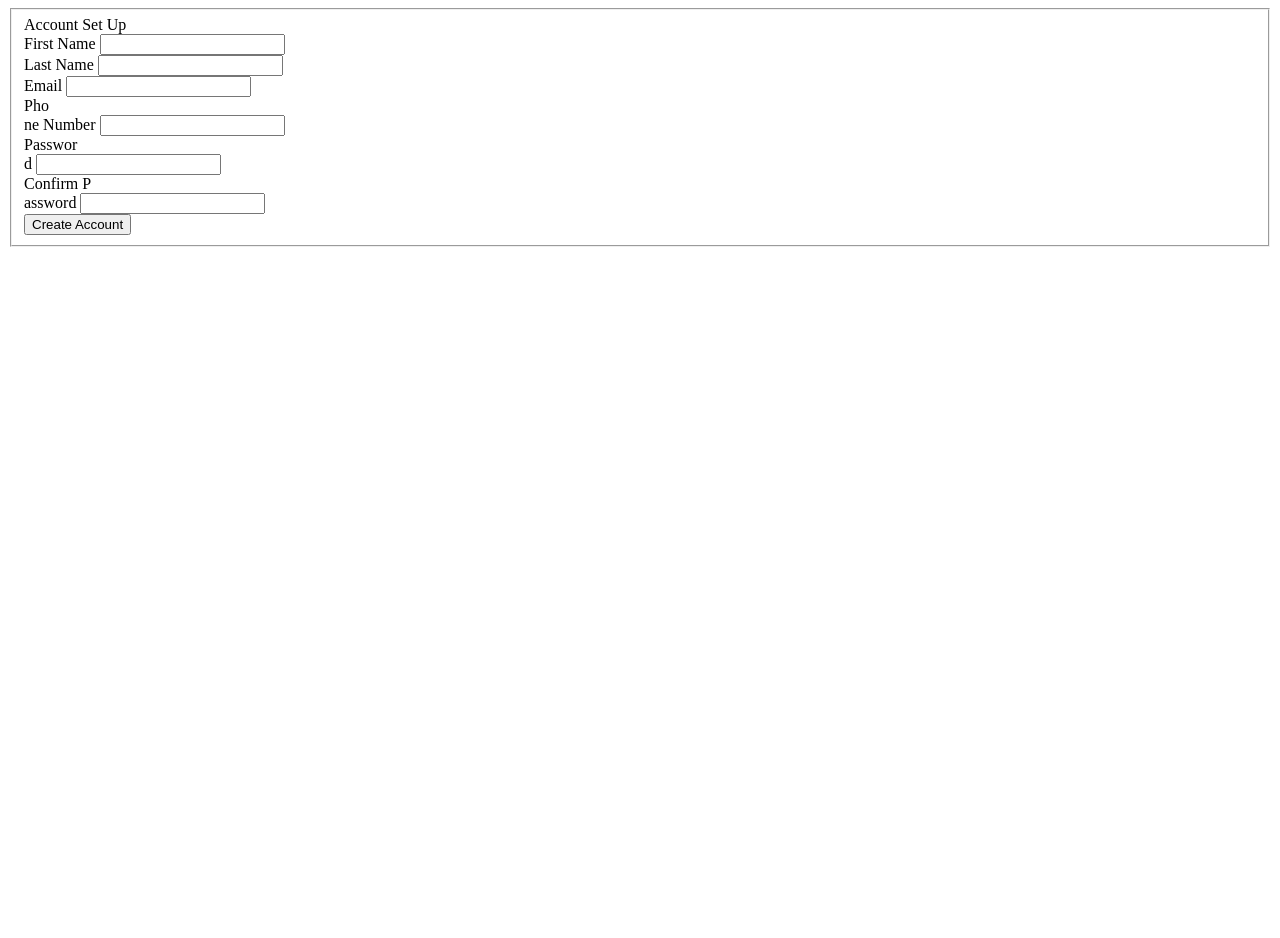
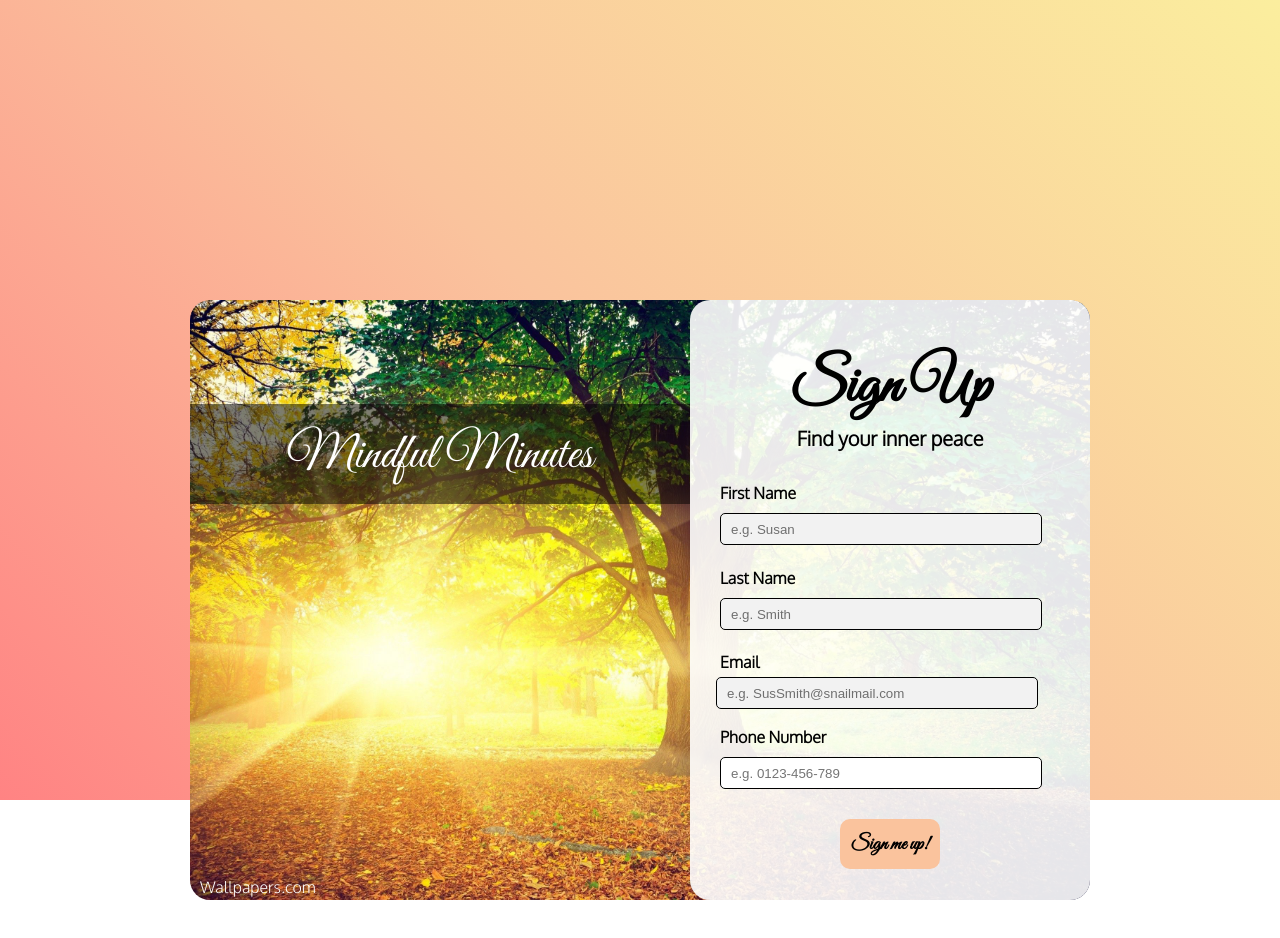
Before and after one commit to xNapha/Project-Sign-Up-Form, a plain HTML site: page index.html in a window 1280 px wide. Before the commit the page ends 800 px from the top, so only its background shows below. Drawn offline with Linux system fonts and the light colour scheme.

Commit message:
Complete rework of Sign Up Form
- Added an image for the background
- Imported fonts from google fonts
- Removed password and confirmPassword inputs
- Added a company title, heading and paragraph to the form
- change the overall theme to more warmer tones
- reduce the total size of everything to reduce the amount of dead space

```diff
--- a/form.css
+++ b/form.css
@@ -0,0 +1,165 @@
+@import url('https://fonts.googleapis.com/css2?family=Great+Vibes&family=Oxygen:wght@300&display=swap');
+
+
+html, body, div, span, applet, object, iframe,
+h1, h2, h3, h4, h5, h6, p, blockquote, pre,
+a, abbr, acronym, address, big, cite, code,
+del, dfn, em, img, ins, kbd, q, s, samp,
+small, strike, strong, sub, sup, tt, var,
+b, u, i, center,
+dl, dt, dd, ol, ul, li,
+fieldset, form, label, legend,
+table, caption, tbody, tfoot, thead, tr, th, td,
+article, aside, canvas, details, embed,
+figure, figcaption, footer, header, hgroup,
+menu, nav, output, ruby, section, summary,
+time, mark, audio, video {
+	margin: 0;
+	padding: 0;
+	border: 0;
+	font-size: 100%;
+	font: inherit;
+	vertical-align: baseline;
+    box-sizing: border-box;
+    font-family: 'Oxygen', sans-serif;
+}
+html{
+    background: linear-gradient(45deg, rgba(255, 131, 131, 1), rgba(250, 195, 157, 1), rgba(251, 238, 158, 1));
+    background-repeat: no-repeat;
+    background-size: 100vw 100vh;
+}
+#mainContainer{
+    height: 600px;
+    width: 900px;
+    margin: auto;
+    position: relative;
+    top:  300px;
+    border-radius: 20px;
+}
+#cNContainer{
+    background-color: rgba(0,0,0,.5);
+    position: relative;
+    top: -500px;
+    height: 100px;
+    width: 500px;
+}
+#cNContainer>a{
+    color: rgba(255,255,255,1);
+    position: relative;
+    top: 380px;
+    left: 10px;
+    text-decoration: none;
+}
+#slogan{
+    font-size: 20px;
+}
+#companyName{
+    color: rgba(255,255,255,1);
+    text-align: center;
+    font-size: 50px;
+    padding: 20px 0 10px 0;
+    font-family: 'Great Vibes', cursive;
+}
+#image{
+   width: 900px;
+   height: 600px;
+   border-radius: 20px;
+}
+#formContainer{
+    background-color: rgba(255,255,255,.9);
+    width: 400px;
+    height: 600px;
+    position: relative;
+    left: 500px;
+    top: -704px;
+    border-radius: 20px;
+}
+#signUpText{
+    position: relative;
+    font-size: 60px;
+    text-align: center;
+    font-weight: bold;
+    top: 50px;
+}
+#signUpText>h1{
+    font-family: 'Great Vibes', cursive;
+}
+#firstName,
+#lastName,
+#email,
+#number,
+#row1,
+#row2,
+#row3,
+#row4,
+#btn{
+    position: relative;
+    display: block;
+    font-weight: bolder;
+}
+#row1{
+    top:60px;
+}
+#row2{
+    top: 125px;
+    left: -260px;
+}
+#row3{
+    top: 120px;
+}
+#row4{
+    top: 190px;
+    left: -260px;
+}
+.input{
+    border-radius: 5px;
+    height: 30px;
+    width: 300px;
+    border: 1px solid black;
+    padding: 0px 10px 0 10px;
+}
+#firstName,
+#email{
+    top:22px;
+    left: 30px;
+}
+#email>input{
+    position: relative;
+    top: 30px;
+    left: -47px;
+
+}
+#lastName,
+#number{
+    left: 290px;
+}
+#lastName{
+    top: -10px;
+}
+#firstName>input,
+#lastName>input,
+#number>input{
+    position: relative;
+    top: 10px;
+
+}
+#firstName>input:invalid,
+#lastName>input:invalid,
+#email>input:invalid{
+    filter: brightness(95%);
+}
+#btn{
+    font-size: 20px;
+    font-family: 'Great Vibes', cursive;
+    margin:auto;
+    top: 230px;
+    border: none;
+    background-color: rgba(250, 195, 157, 1);
+    height: 50px;
+    width: 100px;
+    border-radius: 10px;
+    cursor:pointer;
+}
+#btn:hover{
+    filter:brightness(105%);
+}
--- a/index.html
+++ b/index.html
@@ -8,33 +8,47 @@
     <title>Account creation</title>
   </head>
   <body>
-    <fieldset id="form">
-      <div>Account Set Up</div>
-      <div>
+      <div id="mainContainer">
+        <div id="assetContainer">
+          <img src="./assets/images/Daybreak.jpg" alt="Sunrise behind a vibrant oak tree" id="image">
+          <div id="cNContainer">
+            <div id="companyName">Mindful Minutes</div>
+            <a href="https://wallpaperaccess.com/sunrise-trees" target="_blank">Wallpapers.com</a>
+          </div>
+        </div>
+        <div id="formContainer">
+          <form action="insertexample.here" method="post">
+            <div id="signUpText">
+              <h1>Sign Up</h1>
+              <p id="slogan">Find your inner peace</p>
+            </div>
+              <div id="row1">
+                <div id="firstName">
                   <label for="firstName">First Name</label>
-        <input type="text" id="firstName" name="firstName">
+                  <input type="text" placeholder="e.g. Susan" class="input" name="firstName" minlength="2" maxlength="20" required>
                 </div>
-      <div>
+              </div>
+              <div id="row2">
+                <div id="lastName" >
                   <label for="lastName">Last Name</label>
-        <input type="text" id="lastName" name="lastName">
+                  <input type="text" placeholder="e.g. Smith" class="input" name="lastName" minlength="2" maxlength="20" required>
                 </div>
-      <div>
+              </div>
+              <div id="row3">
+                <div id="email" >
                   <label for="email">Email</label>
-        <input type="text" id="email" name="email">
+                  <input type="email" placeHolder="e.g. SusSmith@snailmail.com" class="input" name="email" required>
                 </div>
-      <label for="number">Pho<div>
-        ne Number</label>
-        <input type="text" id="number" name="number">
               </div>
-      <label for="password">Passwor<div>
-        d</label>
-        <input type="text" id="password" name="password">
+              <div id="row4">
+                <div id="number">
+                  <label for="number">Phone Number</label>
+                  <input type="text" placeholder="e.g. 0123-456-789" class="input" name="number">
                 </div>
-      <label for="confirmPassword">Confirm P<div>
-        assword</label>
-        <input type="text" id="confirmPassword" name="confirmPassword">
               </div>
-      <button type="submit" id="btn">Create Account</button>
-    </fieldset>
+            <button type="submit" id="btn">Sign me up!</button>
+          </form>
+        </div>
+      </div>
   </body>
 </html>
```
Also changed, not shown: assets/images/Daybreak.jpg (added). Lines whose indentation alone changed are shown as unchanged.
